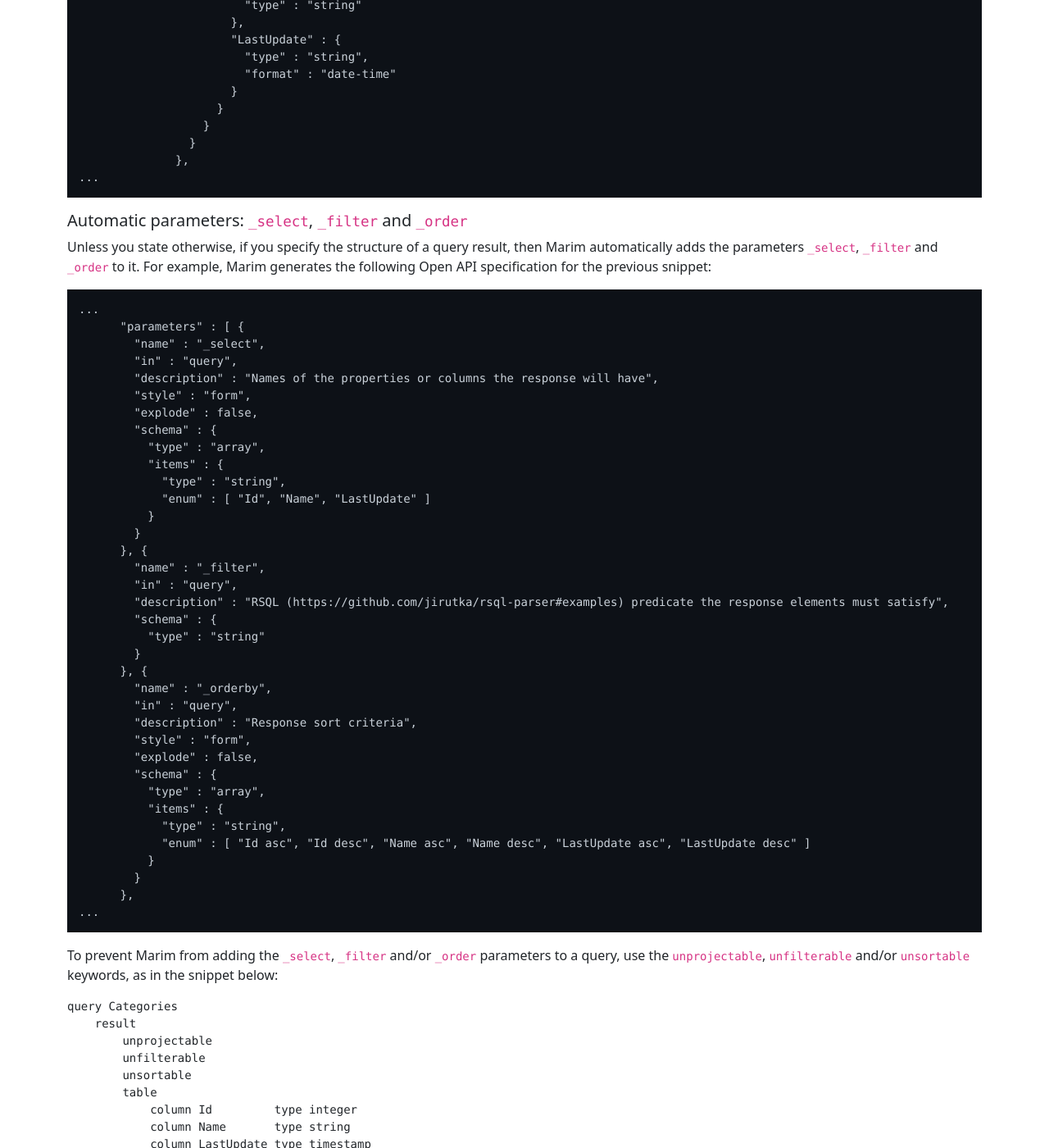
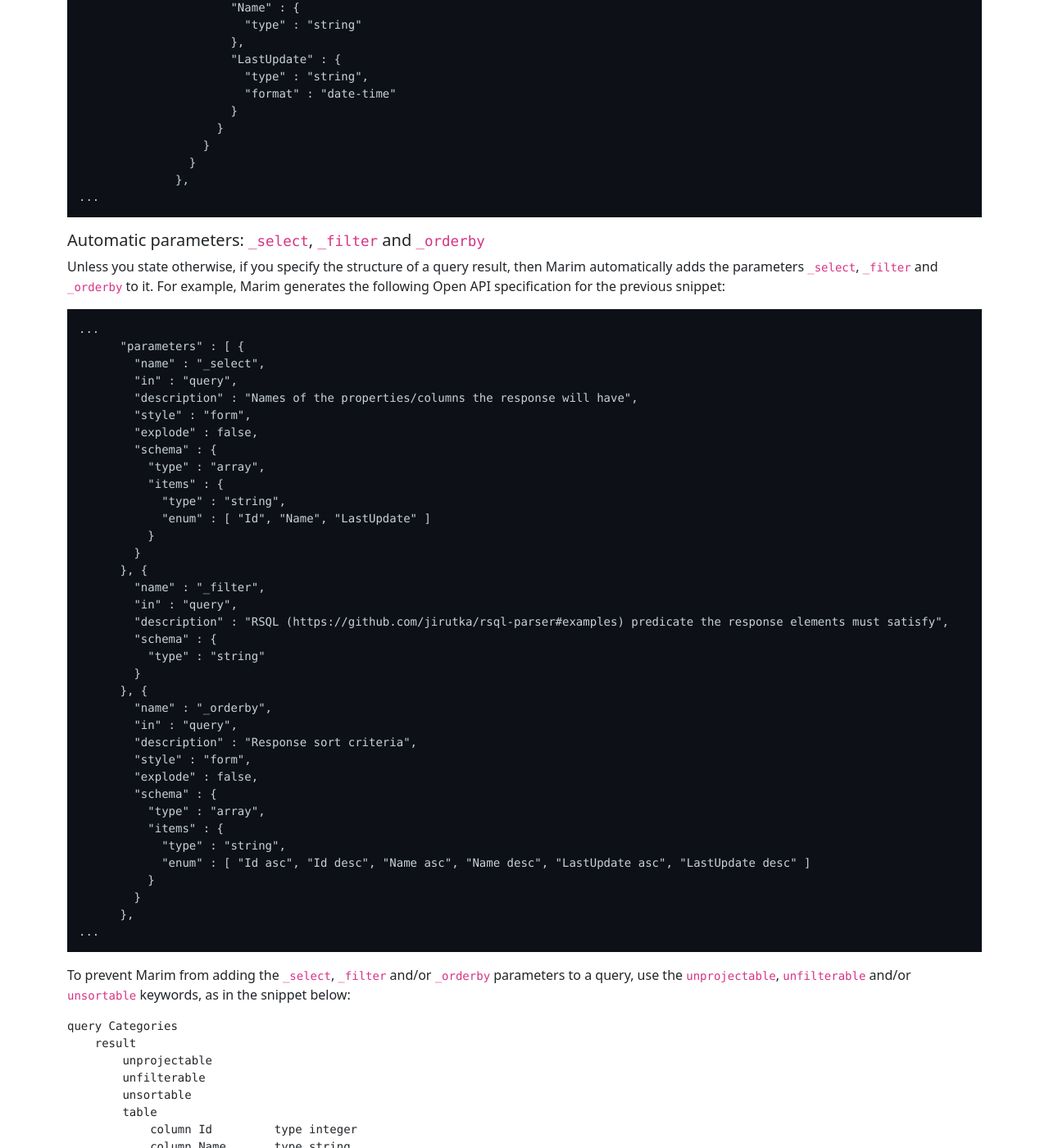
Before and after one commit to marimplatform/marimplatform.github.io, a Jekyll site: the page built from docs/manual.md, in a window 1280 px wide and 1400 px high, scrolled down 5983 px. Shown: the whole window at 82% size. Built offline with Jekyll 4.4.1, drawn with Linux system fonts in a browser that asks for light colours; a style sheet for code colours, icons or effects is not loaded; some of the changed text lies outside the part shown.

Commit message:
Manual update

```diff
--- a/docs/manual.md
+++ b/docs/manual.md
@@ -15,7 +15,8 @@ subtitle: Manual
   - [Anonymous data sources](#Anonymous data sources)
   - [Automatic parameters: `_skip` and `_top`](#Automatic parameters: `_skip` and `_top`)
   - [Result structures](#Result structures)
-  - [Automatic parameters: `_select`, `_filter` and `_order`](#Automatic parameters: `_select`, `_filter` and `_order`)
+  - [Automatic parameters: `_select`, `_filter` and `_orderby`](#Automatic parameters: `_select`, `_filter` and `_orderby`)
+  - [Parameters](#Parameters)
 - [Open Telemetry](#Open Telemetry)
 - [Command-line interface tool](#Command-line interface tool)
 
@@ -76,7 +77,7 @@ and the content of the `/var/run/secrets/dvd_rental/password.txt` file as the va
 <pre><code class="language-marim">source DvdRental
     dialect  postgresql
     url      variable "DVD_RENTAL_URL"
-    property "user"     "postgres"
+    property "user"          "postgres"
     property "password" file "/var/run/secrets/dvd_rental/password.txt"
 </code></pre>
 
@@ -97,7 +98,7 @@ query Categories
         "select category_id as Id,
                 name        as Name,
                 last_update as LastUpdate
-        from category"</code></pre>
+           from category"</code></pre>
 
 ##### Anonymous data sources <a name="Anonymous data sources"></a>
 The specification of the data source in which a query will be executed can be provided directly in the query specification.
@@ -243,15 +244,15 @@ For example, Marim generates the following Open API specification for the previo
 ...
 </pre>
 
-##### Automatic parameters: `_select`, `_filter` and `_order` <a name="Automatic parameters: `_select`, `_filter` and `_order`"></a>
-Unless you state otherwise, if you specify the structure of a query result, then Marim automatically adds the parameters `_select`, `_filter` and `_order` to it.
+##### Automatic parameters: `_select`, `_filter` and `_orderby` <a name="Automatic parameters: `_select`, `_filter` and `_orderby`"></a>
+Unless you state otherwise, if you specify the structure of a query result, then Marim automatically adds the parameters `_select`, `_filter` and `_orderby` to it.
 For example, Marim generates the following Open API specification for the previous snippet:
 
 <pre class="terminal">...
       "parameters" : [ {
         "name" : "_select",
         "in" : "query",
-        "description" : "Names of the properties or columns the response will have",
+        "description" : "Names of the properties/columns the response will have",
         "style" : "form",
         "explode" : false,
         "schema" : {
@@ -285,7 +286,7 @@ For example, Marim generates the following Open API specification for the previo
 ...
 </pre>
 
-To prevent Marim from adding the `_select`, `_filter` and/or `_order` parameters to a query, use the `unprojectable`, `unfilterable` and/or `unsortable` keywords, as in the snippet below:
+To prevent Marim from adding the `_select`, `_filter` and/or `_orderby` parameters to a query, use the `unprojectable`, `unfilterable` and/or `unsortable` keywords, as in the snippet below:
 
 <pre><code class="language-marim">query Categories
     result
@@ -297,13 +298,13 @@ To prevent Marim from adding the `_select`, `_filter` and/or `_order` parameters
             column Name       type string
             column LastUpdate type timestamp
 
-	source DvdRental
+    source DvdRental
 
     statement
         "select category_id as Id,
-    	       name         as Name,
-    	       last_update  as LastUpdate
-    	  from category"</code></pre>
+                name        as Name,
+                last_update as LastUpdate
+          from category"</code></pre>
 
 You can instruct Marim to add the parameters `_select`, `_filter`, and/or `_top` again with the `projectable`, `filterable` and/or `sortable` keywords.
 For example, the snippet below instructs Marim to add only the `_skip` and `_top` parameters to the `Categories` query:
```
Also changed, not shown: other parts of docs/manual.md (+19 -17 lines), docs/tutorial.md (+3 -3 lines).
